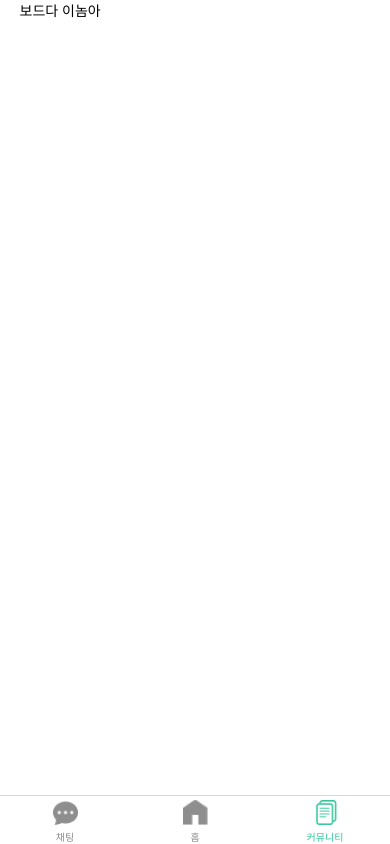
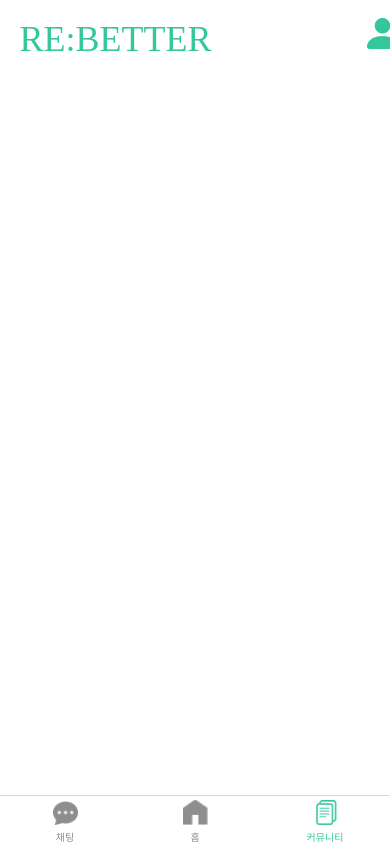
Before and after one commit to mcy0325/Rebetter, a React Native app in the folder RebetterProject/: screen /Board in a window 390 px wide. Built offline with nearby package versions, Linux system fonts and the light colour scheme.

Commit message:
0522 design

```diff
--- a/RebetterProject/Navigation/CommunityStack.js
+++ b/RebetterProject/Navigation/BoardStack.js
@@ -1,13 +1,13 @@
 import React from 'react';
 import {createNativeStackNavigator} from '@react-navigation/native-stack';
 
-import CommunityScreen from '../Screens/CommunityScreen';
+import BoardScreen from '../Screens/BoardScreen';
 
 const NativeCommunityStack = createNativeStackNavigator();
 
 const CommunityStack = () => (
   <NativeCommunityStack.Navigator screenOptions={{headerShown: false}}>
-    <NativeCommunityStack.Screen name="Community" component={CommunityScreen} />
+    <NativeCommunityStack.Screen name="Board" component={BoardScreen} />
   </NativeCommunityStack.Navigator>
 );
 export default CommunityStack;
--- a/RebetterProject/Navigation/Root.js
+++ b/RebetterProject/Navigation/Root.js
@@ -3,14 +3,18 @@ import {createNativeStackNavigator} from '@react-navigation/native-stack';
 import Tabs from './Tabs';
 import MainStack from './MainStack';
 import HomeStack from './HomeStack';
+import ChatStack from './ChatStack';
+import BoardStack from './BoardStack';
 
 const Nav = createNativeStackNavigator();
 
 const Root = () => (
   <Nav.Navigator initialRouteName="Tabs" screenOptions={{headerShown: false}}>
+    <Nav.Screen name="Tabs" component={Tabs} />
     <Nav.Screen name="MainStack" component={MainStack} />
     <Nav.Screen name="HomeStack" component={HomeStack} />
-    <Nav.Screen name="Tabs" component={Tabs} />
+    <Nav.Screen name="ChatStack" component={ChatStack} />
+    <Nav.Screen name="BoardStack" component={BoardStack} />
   </Nav.Navigator>
 );
 
--- a/RebetterProject/Screens/BoardScreen.js
+++ b/RebetterProject/Screens/BoardScreen.js
@@ -12,7 +12,13 @@ import {colors} from '../theme';
 const BoardScreen = ({navigation: {navigate}}) => {
   return (
     <View style={styles.Container}>
-      <Text>보드다 이놈아</Text>
+      <View style={styles.Header}>
+        <Text style={styles.Title}>RE:BETTER</Text>
+        <Image
+          style={styles.Mypage}
+          source={require('../Assets/icons/mypage.png')}
+        />
+      </View>
     </View>
   );
 };
@@ -25,4 +31,22 @@ const styles = StyleSheet.create({
     backgroundColor: colors.background,
     paddingHorizontal: '5%',
   },
+  Header: {
+    flexDirection: 'row',
+    alignItems: 'center',
+    marginTop: '5%',
+  },
+
+  Title: {
+    fontSize: 36,
+    color: colors.palette.Green,
+    fontFamily: 'Poppins-Bold',
+  },
+
+  Mypage: {
+    width: 31,
+    height: 31,
+    marginBottom: 10,
+    marginLeft: 155,
+  },
 });
--- a/RebetterProject/Screens/DealScreen.js
+++ b/RebetterProject/Screens/DealScreen.js
@@ -12,7 +12,13 @@ import {colors} from '../theme';
 const DealScreen = ({navigation: {navigate}}) => {
   return (
     <View style={styles.Container}>
-      <Text>거래다 이놈아</Text>
+      <View style={styles.Header}>
+        <Text style={styles.Title}>RE:BETTER</Text>
+        <Image
+          style={styles.Mypage}
+          source={require('../Assets/icons/mypage.png')}
+        />
+      </View>
     </View>
   );
 };
@@ -25,4 +31,22 @@ const styles = StyleSheet.create({
     backgroundColor: colors.background,
     paddingHorizontal: '5%',
   },
+  Header: {
+    flexDirection: 'row',
+    alignItems: 'center',
+    marginTop: '5%',
+  },
+
+  Title: {
+    fontSize: 36,
+    color: colors.palette.Green,
+    fontFamily: 'Poppins-Bold',
+  },
+
+  Mypage: {
+    width: 31,
+    height: 31,
+    marginBottom: 10,
+    marginLeft: 155,
+  },
 });
--- a/RebetterProject/Screens/RegisterScreen.js
+++ b/RebetterProject/Screens/RegisterScreen.js
@@ -12,7 +12,13 @@ import {colors} from '../theme';
 const RegisterScreen = ({navigation: {navigate}}) => {
   return (
     <View style={styles.Container}>
-      <Text>배터리 등록 이놈아</Text>
+      <View style={styles.Header}>
+        <Text style={styles.Title}>RE:BETTER</Text>
+        <Image
+          style={styles.Mypage}
+          source={require('../Assets/icons/mypage.png')}
+        />
+      </View>
     </View>
   );
 };
@@ -25,4 +31,22 @@ const styles = StyleSheet.create({
     backgroundColor: colors.background,
     paddingHorizontal: '5%',
   },
+  Header: {
+    flexDirection: 'row',
+    alignItems: 'center',
+    marginTop: '5%',
+  },
+
+  Title: {
+    fontSize: 36,
+    color: colors.palette.Green,
+    fontFamily: 'Poppins-Bold',
+  },
+
+  Mypage: {
+    width: 31,
+    height: 31,
+    marginBottom: 10,
+    marginLeft: 155,
+  },
 });
```
